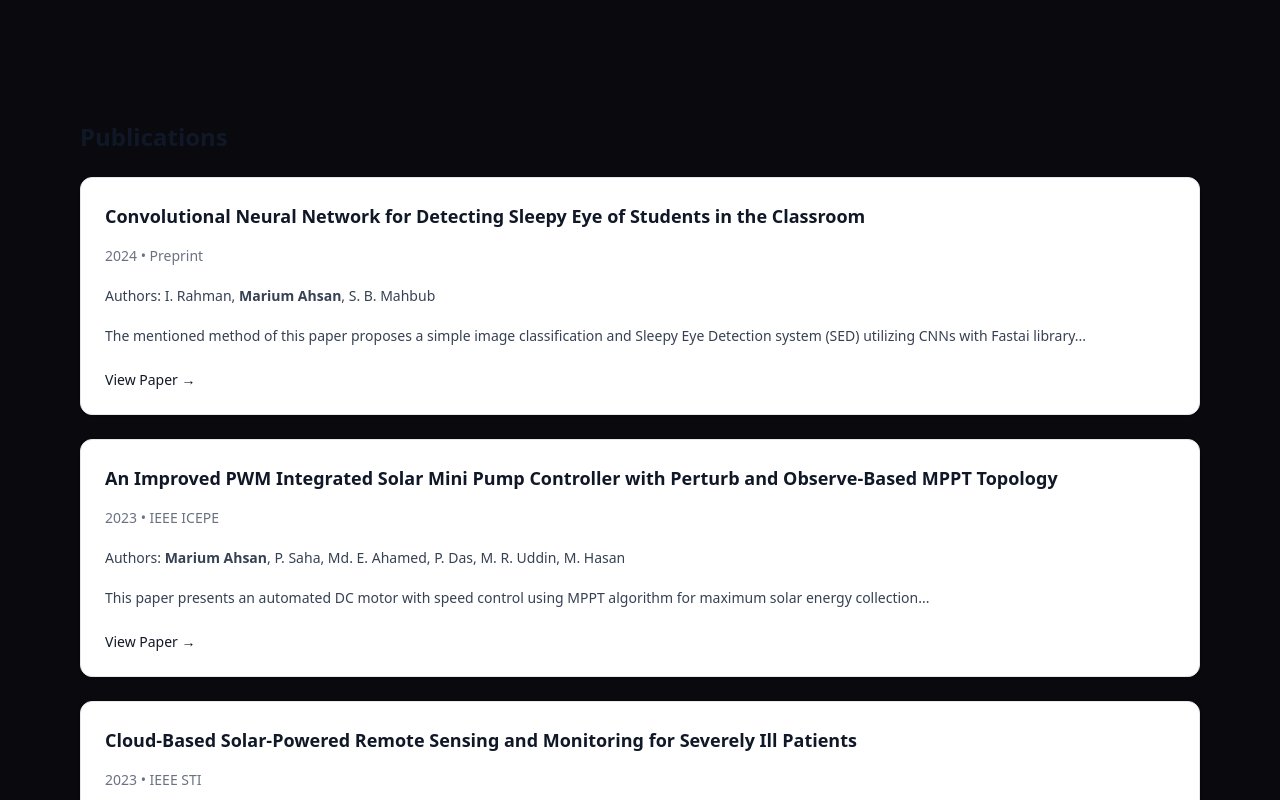
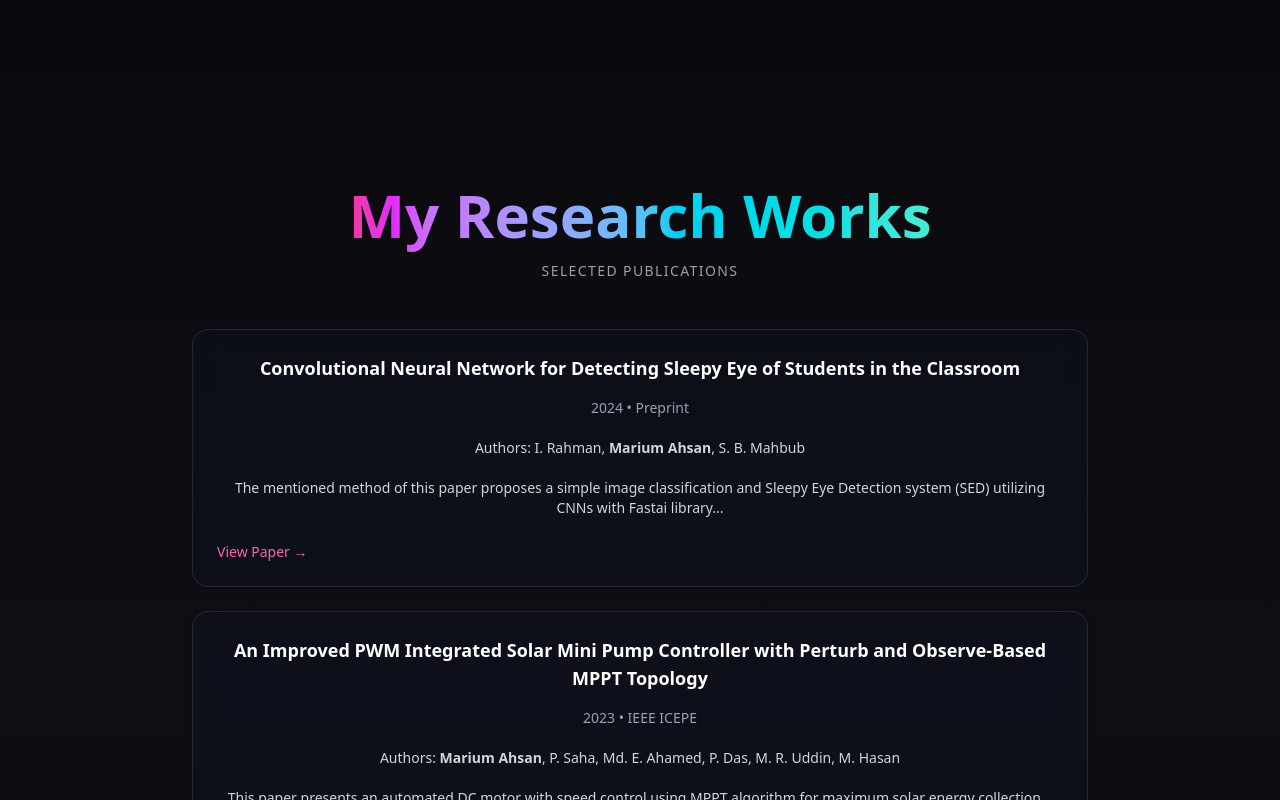
Before and after one commit to MariumAhsan/Portfolio, a React (Vite) app: page / in a window 1280 px wide. Shown: the part 3380-4180 px from the top of the page. Built offline with nearby package versions, Linux system fonts and the light colour scheme.

Commit message:
Publications theme matched

```diff
--- a/src/sections/Publications.tsx
+++ b/src/sections/Publications.tsx
@@ -16,19 +16,19 @@ function PublicationItem({ title, year, venue, authors, link, summary }: Publica
   );
 
   return (
-    <article className="flex flex-col gap-3 rounded-xl border border-gray-200 bg-white p-6 shadow-sm hover:shadow-md transition">
-      <h3 className="text-lg font-semibold text-gray-900">{title}</h3>
-      <p className="text-sm text-gray-500 mt-1">{year} • {venue}</p>
+    <article className="flex flex-col gap-3 rounded-2xl border border-white/10 bg-gray-900/30 backdrop-blur-md p-6 shadow-md hover:shadow-lg transition-all duration-300 group">
+      <h3 className="text-lg font-semibold text-white">{title}</h3>
+      <p className="text-sm text-gray-400 mt-1">{year} • {venue}</p>
       <p
-        className="text-sm text-gray-700 mt-2"
+        className="text-sm text-gray-300 mt-2"
         dangerouslySetInnerHTML={{ __html: `Authors: ${formattedAuthors}` }}
       />
-      {summary && <p className="text-sm text-gray-700 mt-2">{summary}</p>}
+      {summary && <p className="text-sm text-gray-300 mt-2">{summary}</p>}
       <a
         href={link}
         target="_blank"
         rel="noopener noreferrer"
-        className="mt-3 inline-flex items-center text-sm font-medium text-brand hover:underline"
+        className="mt-3 inline-flex items-center text-sm font-medium text-pink-400 hover:text-pink-500 transition-colors"
       >
         View Paper &rarr;
       </a>
@@ -38,8 +38,28 @@ function PublicationItem({ title, year, venue, authors, link, summary }: Publica
 
 export default function Publications() {
   return (
-    <Section id="publications" title="Publications">
-      <div className="flex flex-col gap-6">
+    <Section
+      id="publications"
+      bgClassName="bg-gradient-to-b from-[#0A0A0E] via-[#0E0E15] to-[#0A0A0E]"
+      className="relative flex flex-col items-center justify-center text-center py-32"
+    >
+      {/* Headline */}
+      <h2 className="text-5xl md:text-6xl font-extrabold mb-4">
+        <span className="bg-clip-text text-transparent bg-gradient-to-r from-pink-500 via-fuchsia-500 to-purple-400">
+          My
+        </span>{" "}
+        <span className="bg-clip-text text-transparent bg-gradient-to-r from-purple-400 via-cyan-400 to-teal-300">
+          Research Works
+        </span>
+      </h2>
+
+      {/* Subheading */}
+      <p className="uppercase tracking-widest text-gray-400 mb-12 text-sm">
+        Selected Publications
+      </p>
+
+      {/* Publications List */}
+      <div className="flex flex-col gap-6 w-full max-w-4xl">
         <PublicationItem
           title="Convolutional Neural Network for Detecting Sleepy Eye of Students in the Classroom"
           year="2024"
```
